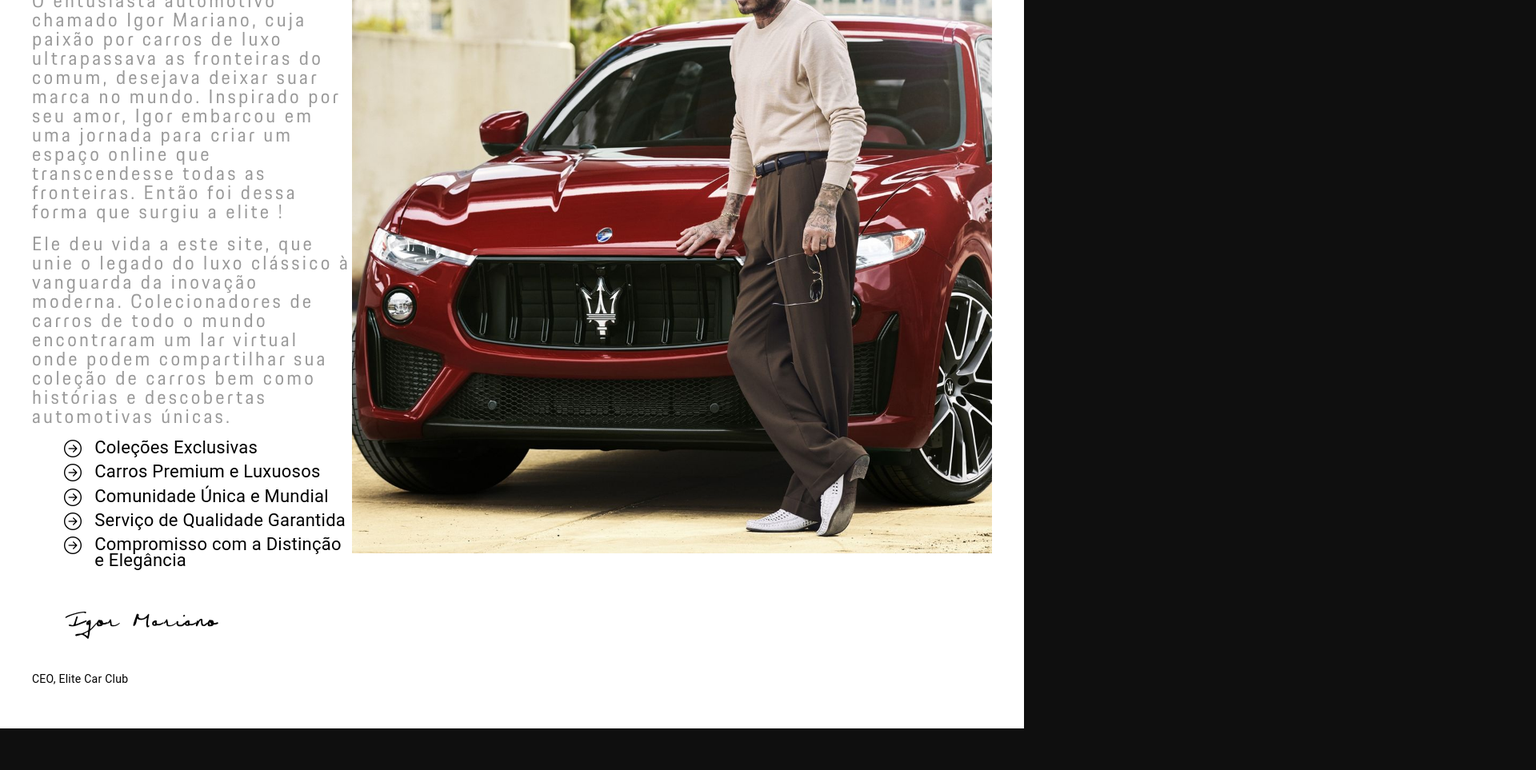
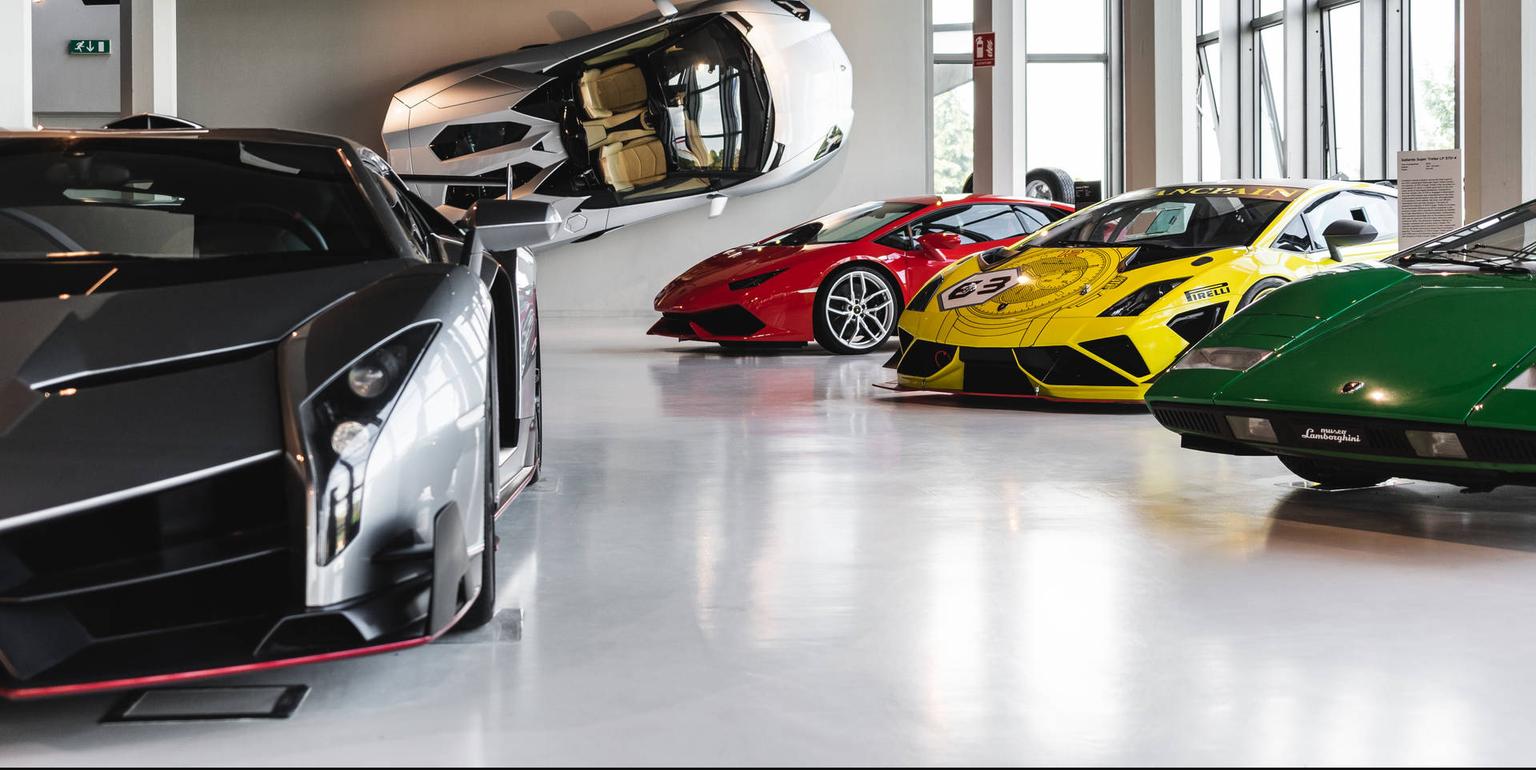
Before and after one commit to IgorMariano25/Colecionador-Carro-Cloud-Computing, an Angular app in the folder frontend/: page /Encontros in a window 1280 px wide. Shown: the part 320-1283 px from the top of the page at 80% size, 1920 px wide, since content can reach past the window. Before the commit the page ends 1231 px from the top, so only its background shows below. Built offline with nearby package versions, Linux system fonts and the light colour scheme.

Commit message:
Modificando página de encontros de carros

```diff
--- a/frontend/src/app/pages/Encontros/encontros.component.html
+++ b/frontend/src/app/pages/Encontros/encontros.component.html
@@ -1,53 +1,54 @@
-<body>
-  <div id="about__contanier">
-    <div id="left__content">
-      <div id="titulos">
-        <h1 id="historia">NOSSOS ENCONTROS !</h1>
-        <h2>Do Luxo Clássico à Inovação Moderna !</h2>
-        <h3>Encontre Sua Paixão Automotiva em Nossa Galeria de Colecionadores </h3>
-        <h4>
-          O entusiasta automotivo chamado Igor Mariano, cuja paixão por carros de luxo ultrapassava as
-          fronteiras do comum, desejava deixar suar marca no mundo. Inspirado por seu amor, Igor embarcou em uma
-          jornada para criar um espaço online que transcendesse todas as fronteiras. Então foi dessa forma que surgiu
-          a elite !
-        </h4>
-        <h4>
-          Ele deu vida a este site, que unie o legado do luxo clássico à vanguarda da inovação moderna. Colecionadores
-          de carros de todo o mundo encontraram um lar virtual onde podem compartilhar sua coleção de carros bem como
-          histórias e descobertas
-          automotivas únicas.
-        </h4>
-      </div>
-      <ul id="list__information">
-        <span>
-          <i class="bi bi-arrow-right-circle"></i>
-          <li class="info">Coleções Exclusivas</li>
-        </span>
-        <span>
-          <i class="bi bi-arrow-right-circle"></i>
-          <li class="info">Carros Premium e Luxuosos</li>
-        </span>
-        <span>
-          <i class="bi bi-arrow-right-circle"></i>
-          <li class="info">Comunidade Única e Mundial</li>
-        </span>
-        <span>
-          <i class="bi bi-arrow-right-circle"></i>
-          <li class="info">Serviço de Qualidade Garantida</li>
-        </span>
-        <span>
-          <i class="bi bi-arrow-right-circle"></i>
-          <li class="info">Compromisso com a Distinção e Elegância</li>
-        </span>
-      </ul>
-      <div id="assinatura__ceo">
-        <img src="../../../assets/AssinaturaCEO.png" alt="Assinatura do CEO Igor Mariano">
-        <p>CEO, Elite Car Club</p>
-      </div>
-    </div>
-    <div id="right__content">
-      <div id="imagem__colecionador">
-        <img src="../../../assets/Backhean-With-car.jpg" alt="">
-      </div>
+<!-- <body>
+  <div class="encontros__main__content">
+    <div class="imagens__encontros">
+      <div id="image__1"><img src="../../../assets/encontrosImage/lamborguini-garage.jpg" alt=""></div>
+      <div id="image__2"><img src="../../../assets/encontrosImage/lamborguini-garage.jpg" alt=""></div>
+      <div id="image__3"><img src="../../../assets/encontrosImage/lamborguini-garage.jpg" alt=""></div>
+      <div id="image__4"><img src="../../../assets/encontrosImage/lamborguini-garage.jpg" alt=""></div>
+      <div id="image__5"><img src="../../../assets/encontrosImage/lamborguini-garage.jpg" alt=""></div>
     </div>
   </div>
+</body> -->
+
+<body>
+  <div class="multimGalContainer">
+    <div id="grid__1">
+      <div class="image-large">
+        <img src="../../../assets/encontrosImage/lamborguini-garage.jpg" alt="Large Image Description">
+      </div>
+      <div class="image-small">
+        <img src="../../../assets/encontrosImage/lamborguini-garage-2.jpg" alt="Small Image Description 1">
+      </div>
+      <!-- <div class="image-small">
+        <img src="../../../assets/encontrosImage/lamborguini-garage.jpg" alt="Small Image Description 2">
+      </div> -->
+    </div>
+    <div id="grid__2">
+      <!-- <div class="image-small">
+        <img src="../../../assets/encontrosImage/garage-1.jpg" alt="Small Image Description 2">
+      </div>
+      <div class="image-small">
+        <img src="../../../assets/encontrosImage/garage-2.jpg" alt="Small Image Description 2">
+      </div>
+      <div class="image-small">
+        <img src="../../../assets/encontrosImage/lamborguini-garage.jpg" alt="Small Image Description 2">
+      </div> -->
+      <iframe width="540" height="315" src="https://www.youtube-nocookie.com/embed/mWxjRXR7nWI?si=nSAIEpbbzHpIG1R2"
+        title="YouTube video player" frameborder="0"
+        allow="accelerometer; autoplay; clipboard-write; encrypted-media; gyroscope; picture-in-picture; web-share"
+        allowfullscreen>
+      </iframe>
+    </div>
+    <div id="grid__3">
+      <div class="image-small">
+        <img src="../../../assets/encontrosImage/garage-1.jpg" alt="Small Image Description 2">
+      </div>
+      <div class="image-small">
+        <img src="../../../assets/encontrosImage/garage-2.jpg" alt="Small Image Description 2">
+      </div>
+      <!-- <div class="image-small">
+        <img src="../../../assets/encontrosImage/lamborguini-garage.jpg" alt="Small Image Description 2">
+      </div> -->
+    </div>
+  </div>
+</body>
```
